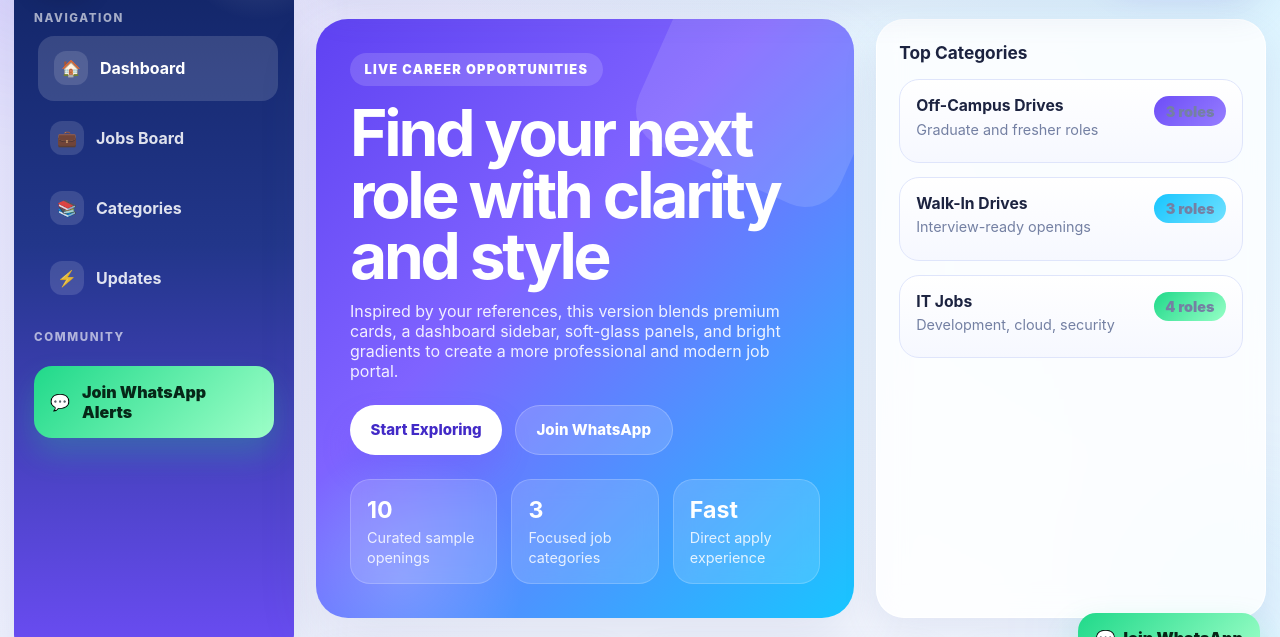
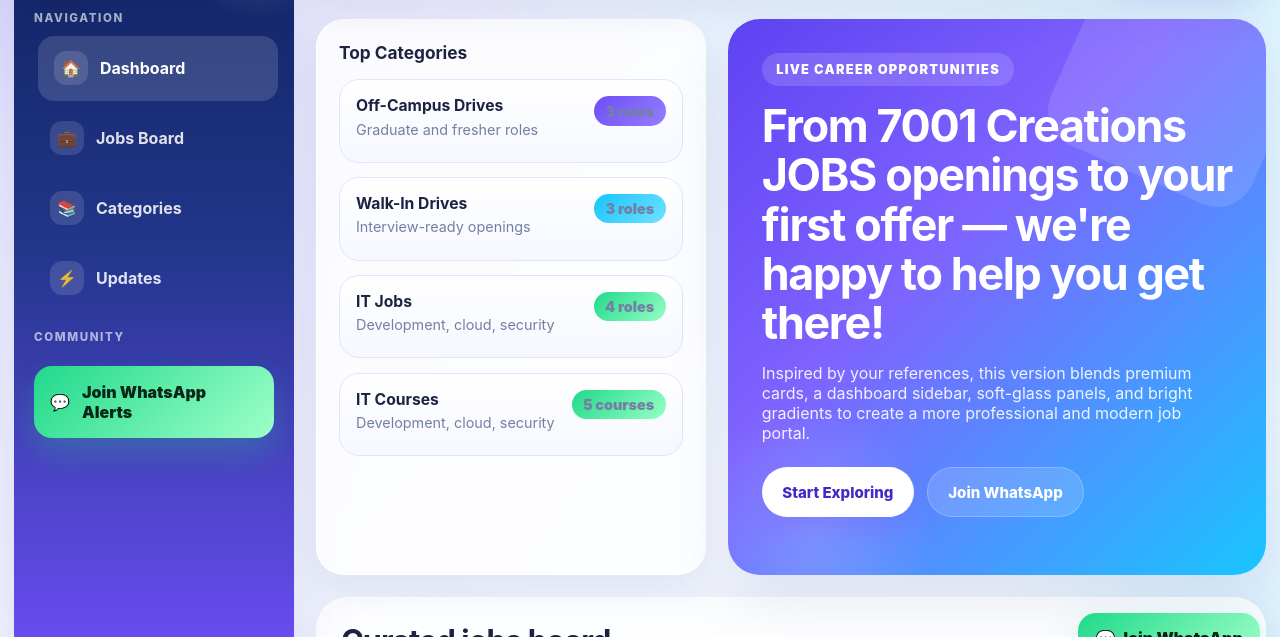
Before and after one commit to thirupathireddy7001/Standalone-Projects, a plain HTML site: page Job website/index.html in a window 1280 px wide. Shown: the part 117-754 px from the top of the page. Drawn offline with Linux system fonts and the light colour scheme.

Commit message:
updated code changes

```diff
--- a/Job website/index.html
+++ b/Job website/index.html
@@ -49,14 +49,14 @@
 .btn.primary{background:linear-gradient(135deg,var(--purple),var(--purple2));color:#fff;box-shadow:0 16px 30px rgba(109,77,247,.22)}
 .btn.soft{background:rgba(109,77,247,.08);color:#4c30dc;border:1px solid rgba(109,77,247,.12)}
 .btn.wa{background:linear-gradient(135deg,var(--green),#99ffc7);color:#052414;box-shadow:0 16px 30px rgba(32,217,138,.24)}
-.hero{display:grid;grid-template-columns:1.16fr .84fr;gap:22px;margin-bottom:22px}
+.hero{display:grid;grid-template-columns:.84fr 1.16fr;gap:22px;margin-bottom:22px}
 .hero-main{position:relative;overflow:hidden;min-height:360px;padding:34px;border-radius:32px;color:#fff;
 background:linear-gradient(135deg,#5f42f2 0%,#7f63ff 40%,#18c6ff 100%);box-shadow:var(--shadow)}
 .hero-main:before{content:"";position:absolute;top:-55px;right:-25px;width:220px;height:220px;border-radius:38px;background:rgba(255,255,255,.12);transform:rotate(24deg)}
 .hero-main:after{content:"";position:absolute;left:-40px;bottom:-80px;width:250px;height:250px;border-radius:50%;background:radial-gradient(circle,rgba(255,255,255,.18),transparent 70%)}
 .hero-wrap{position:relative;z-index:1;max-width:620px}
 .eyebrow{display:inline-flex;padding:.55rem .9rem;border-radius:999px;background:rgba(255,255,255,.15);font-size:.8rem;text-transform:uppercase;letter-spacing:.1em;font-weight:900}
-.hero h2{margin:1rem 0 .9rem;font-size:clamp(2.4rem,5vw,4rem);line-height:.96;letter-spacing:-.05em;max-width:11ch}
+.hero h2{margin:1rem 0 .9rem;font-size:clamp(1.8rem,3.5vw,2.8rem);line-height:1.1;letter-spacing:-.03em;max-width:20ch}
 .hero p{margin:0 0 1.5rem;color:rgba(255,255,255,.9);max-width:57ch}
 .hero-actions{display:flex;flex-wrap:wrap;gap:.8rem;margin-bottom:1.5rem}
 .hero-actions .primary{background:#fff;color:#422ac7}
@@ -169,40 +169,31 @@
     </header>
 
     <section class="hero">
+      <div class="sidegrid">
+        <div class="card" id="categories">
+          <h3>Top Categories</h3>
+          <div class="flist">
+            <a class="fitem" href="#jobs" data-category="off-campus" style="cursor: pointer;"><div class="ftop"><div><strong>Off-Campus Drives</strong><span>Graduate and fresher roles</span></div><span class="pill p1">3 roles</span></div></a>
+            <a class="fitem" href="#jobs" data-category="walk-in" style="cursor: pointer;"><div class="ftop"><div><strong>Walk-In Drives</strong><span>Interview-ready openings</span></div><span class="pill p2">3 roles</span></div></a>
+            <a class="fitem" href="#jobs" data-category="it-jobs" style="cursor: pointer;"><div class="ftop"><div><strong>IT Jobs</strong><span>Development, cloud, security</span></div><span class="pill p3">4 roles</span></div></a>
+            <a class="fitem" href="#updates" style="cursor: pointer;"><div class="ftop"><div><strong>IT Courses</strong><span>Development, cloud, security</span></div><span class="pill p3">5 courses</span></div></a>
+          </div>
+        </div>
+      </div>
+
       <div class="hero-main">
         <div class="hero-wrap">
           <span class="eyebrow">Live career opportunities</span>
-          <h2>Find your next role with clarity and style</h2>
+          <h2>From 7001 Creations JOBS openings to your first offer — we're happy to help you get there!</h2>
           <p>Inspired by your references, this version blends premium cards, a dashboard sidebar, soft-glass panels, and bright gradients to create a more professional and modern job portal.</p>
           <div class="hero-actions">
             <a class="btn primary" href="#jobs">Start Exploring</a>
             <a class="btn soft" href="https://chat.whatsapp.com/FQeZhytfuts756f8nI5r4s" target="_blank" rel="noopener noreferrer">Join WhatsApp</a>
           </div>
-          <div class="stats">
-            <div class="stat"><strong id="jobCount">10</strong><span>Curated sample openings</span></div>
-            <div class="stat"><strong>3</strong><span>Focused job categories</span></div>
-            <div class="stat"><strong>Fast</strong><span>Direct apply experience</span></div>
-          </div>
-        </div>
-      </div>
-
-      <div class="sidegrid">
-        <div class="card" id="categories">
-          <h3>Top Categories</h3>
-          <div class="flist">
-            <div class="fitem"><div class="ftop"><div><strong>Off-Campus Drives</strong><span>Graduate and fresher roles</span></div><span class="pill p1">3 roles</span></div></div>
-            <div class="fitem"><div class="ftop"><div><strong>Walk-In Drives</strong><span>Interview-ready openings</span></div><span class="pill p2">3 roles</span></div></div>
-            <div class="fitem"><div class="ftop"><div><strong>IT Jobs</strong><span>Development, cloud, security</span></div><span class="pill p3">4 roles</span></div></div>
-          </div>
         </div>
       </div>
     </section>
 
-    <section class="summary">
-      <article class="sum purple"><div class="shead"><h3>Off-Campus Drives</h3><div class="sicon">🎓</div></div><div class="num">03</div><p>Fresh graduate openings in engineering, analytics, and QA pathways.</p></article>
-      <article class="sum blue"><div class="shead"><h3>Walk-In Drives</h3><div class="sicon">🚶</div></div><div class="num">03</div><p>Immediate hiring opportunities with faster screening and joining cycles.</p></article>
-      <article class="sum green"><div class="shead"><h3>IT Jobs</h3><div class="shead"><div class="sicon">💻</div></div></div><div class="num">04</div><p>Core tech roles spanning cloud, frontend, cybersecurity, and data.</p></article>
-    </section>
 
     <section class="jobs" id="jobs">
       <div class="jobshead">
@@ -235,11 +226,13 @@
 
       <div class="info">
         <div class="infocard">
-          <h3>Quick Access</h3>
+          <h3>IT Courses</h3>
           <div class="ilist">
-            <div class="item"><span class="dot"></span><div><strong>Off-Campus</strong><span>Fresh graduate and entry-level opportunities.</span></div></div>
-            <div class="item"><span class="dot"></span><div><strong>Walk-In Drives</strong><span>Fast-track interview and hiring opportunities.</span></div></div>
-            <div class="item"><span class="dot"></span><div><strong>IT Jobs</strong><span>Cloud, frontend, cybersecurity, and data roles.</span></div></div>
+            <a class="item" href="https://www.youtube.com/watch?v=q3qqzZGI3ZE&list=PLaE51FvPHkQozoY9-qaENTqon5_05RSMc" target="_blank" rel="noopener noreferrer" style="cursor: pointer;"><span class="dot"></span><div><strong>HTML</strong><span>Complete HTML tutorial playlist</span></div></a>
+            <a class="item" href="https://www.youtube.com/watch?v=mrYLW3Xp94U&list=PLaE51FvPHkQoMfo9nTaKeAJqSZjYxYpY0" target="_blank" rel="noopener noreferrer" style="cursor: pointer;"><span class="dot"></span><div><strong>CSS</strong><span>Complete CSS tutorial playlist</span></div></a>
+            <a class="item" href="#" data-course="upcoming" style="cursor: pointer;"><span class="dot"></span><div><strong>SQL</strong><span>Uploading soon...</span></div></a>
+            <a class="item" href="#" data-course="upcoming" style="cursor: pointer;"><span class="dot"></span><div><strong>Core Java</strong><span>Uploading soon...</span></div></a>
+            <a class="item" href="#" data-course="upcoming" style="cursor: pointer;"><span class="dot"></span><div><strong>Python</strong><span>Uploading soon...</span></div></a>
           </div>
         </div>
       </div>
@@ -296,6 +289,37 @@
     filterButtons.forEach(btn=>btn.classList.remove('active'));
     button.classList.add('active');
     renderJobs(activeFilter);
+  });
+});
+
+// IT Courses upcoming notification
+const upcomingCourses = document.querySelectorAll('[data-course="upcoming"]');
+upcomingCourses.forEach(course => {
+  course.addEventListener('click', (e) => {
+    e.preventDefault();
+    const courseName = course.querySelector('strong').textContent;
+    alert(`${courseName} course is uploading soon! Stay tuned for updates.`);
+  });
+});
+
+// Category filter from Top Categories section
+const categoryLinks = document.querySelectorAll('[data-category]');
+categoryLinks.forEach(link => {
+  link.addEventListener('click', (e) => {
+    e.preventDefault();
+    const category = link.dataset.category;
+
+    // Update active filter button
+    filterButtons.forEach(btn => btn.classList.remove('active'));
+    const targetButton = document.querySelector(`[data-filter="${category}"]`);
+    if (targetButton) {
+      targetButton.classList.add('active');
+      activeFilter = category;
+      renderJobs(activeFilter);
+    }
+
+    // Scroll to jobs section
+    document.getElementById('jobs').scrollIntoView({ behavior: 'smooth' });
   });
 });
 
```
